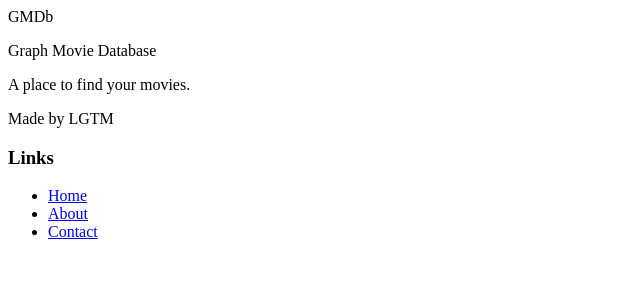
After one commit to LGTM-KG/GMDb, a Django app: template gmdb/templates/footer.html in a window 1280 px wide. The commit adds this page. Shown: the top 300 px of the page, without its empty margins (0-640 px from the left). Run offline with Django 4.2, Linux system fonts and the light colour scheme; the template is opened without the code that fills it, so the values that code supplies are empty.

Commit message:
Sesuaikan style pada halaman

```diff
--- /dev/null
+++ b/gmdb/templates/footer.html
@@ -0,0 +1,25 @@
+
+
+<footer>
+	<div class="container my-4">
+		<div class="row">
+			<div class="col-12 col-md-6">
+				<p class="h3 font-weight-bold mb-0">
+					<i class="fa-solid fa-hexagon-nodes"></i>
+					<i class="fa-solid fa-film"></i>
+					GMDb
+				</p>
+				<p class="mb-2">Graph Movie Database</p>
+				<p class="mb-0">A place to find your movies.</p>
+				<p class="mb-0">Made by LGTM</p>
+			</div>
+			<div class="col-12 col-md-6">
+				<h3 class="h5">Links</h3>
+				<ul class="list-unstyled text-white">
+					<li><a href="#">Home</a></li>
+					<li><a href="#">About</a></li>
+					<li><a href="#">Contact</a></li>
+				</ul>
+		</div>
+	</div>
+</footer>
--- a/templates/base.html
+++ b/templates/base.html
@@ -6,11 +6,11 @@
   <meta charset="UTF-8" />
   <meta name="viewport" content="width=device-width, initial-scale=1.0" />
   <link rel="stylesheet" href="https://cdn.jsdelivr.net/npm/jquery-toast-plugin@1.3.2/dist/jquery.toast.min.css">
-  <link rel="stylesheet" href="https://cdn.jsdelivr.net/npm/bootstrap@4.6.2/dist/css/bootstrap.min.css">
+  <link rel="stylesheet" href="https://cdn.jsdelivr.net/npm/@forevolve/bootstrap-dark@4.0.2/dist/css/bootstrap-dark.min.css">
   <link rel="stylesheet" href="https://cdn.jsdelivr.net/npm/@fortawesome/fontawesome-free@6.7.1/css/all.min.css">
-  <script defer src="https://cdn.jsdelivr.net/npm/bootstrap@4.6.2/dist/js/bootstrap.min.js"></script>
   <script defer src="https://cdn.jsdelivr.net/npm/popper.js@1.16.1/dist/umd/popper.min.js"></script>
   <script defer src="https://cdn.jsdelivr.net/npm/jquery@3.7.1/dist/jquery.min.js"></script>
+  <script defer src="https://cdn.jsdelivr.net/npm/@forevolve/bootstrap-dark@4.0.2/dist/js/bootstrap.min.js"></script>
   <script defer src="https://cdn.jsdelivr.net/npm/jquery-toast-plugin@1.3.2/dist/jquery.toast.min.js"></script>
   {% block meta %} {% endblock meta %}
 </head>
```
Also changed, not shown: gmdb/templates/header.html (added, +41 -0 lines), gmdb/templates/home.html (+37 -13 lines).
